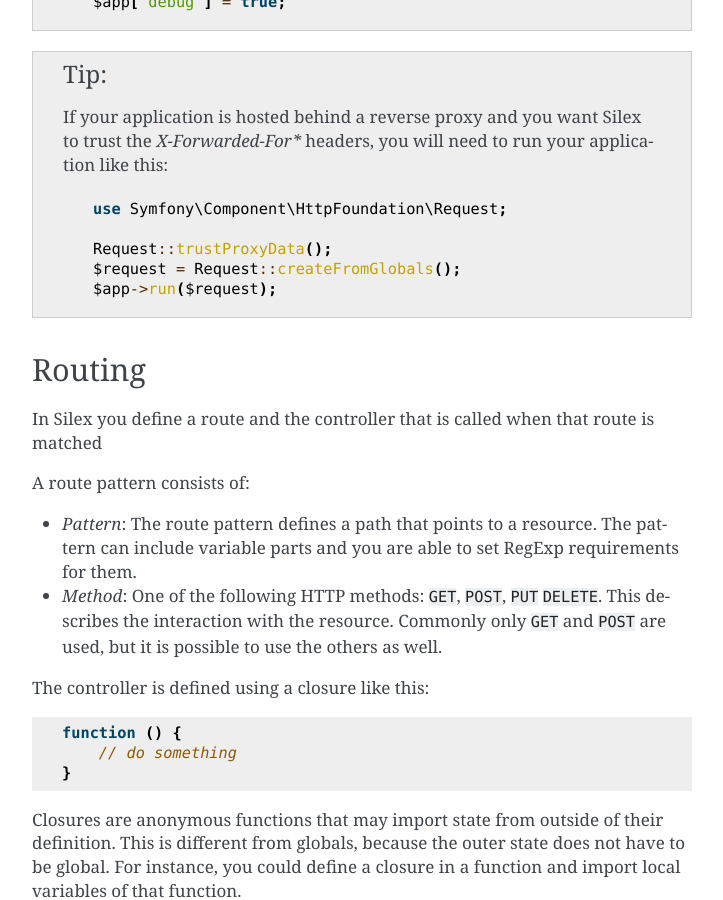
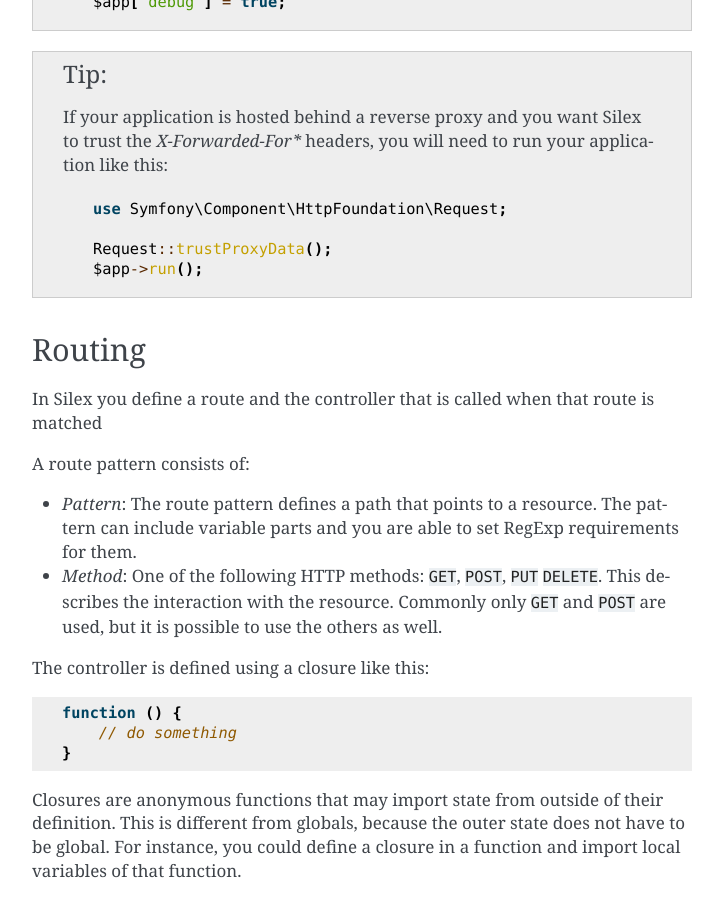
Before and after one commit to silexphp/Silex, a Sphinx documentation site: the page built from doc/usage.rst, in a window 1280 px wide and 900 px high, scrolled down 1029 px. Shown: the whole window, without its empty margins (388-1111 px from the left). Built offline with Sphinx 7.4.7, drawn with Linux system fonts in a browser that asks for light colours.

Commit message:
simplified example

```diff
--- a/doc/usage.rst
+++ b/doc/usage.rst
@@ -54,8 +54,7 @@
         use Symfony\Component\HttpFoundation\Request;
 
         Request::trustProxyData();
-        $request = Request::createFromGlobals();
-        $app->run($request);
+        $app->run();
 
 Routing
 -------
```
